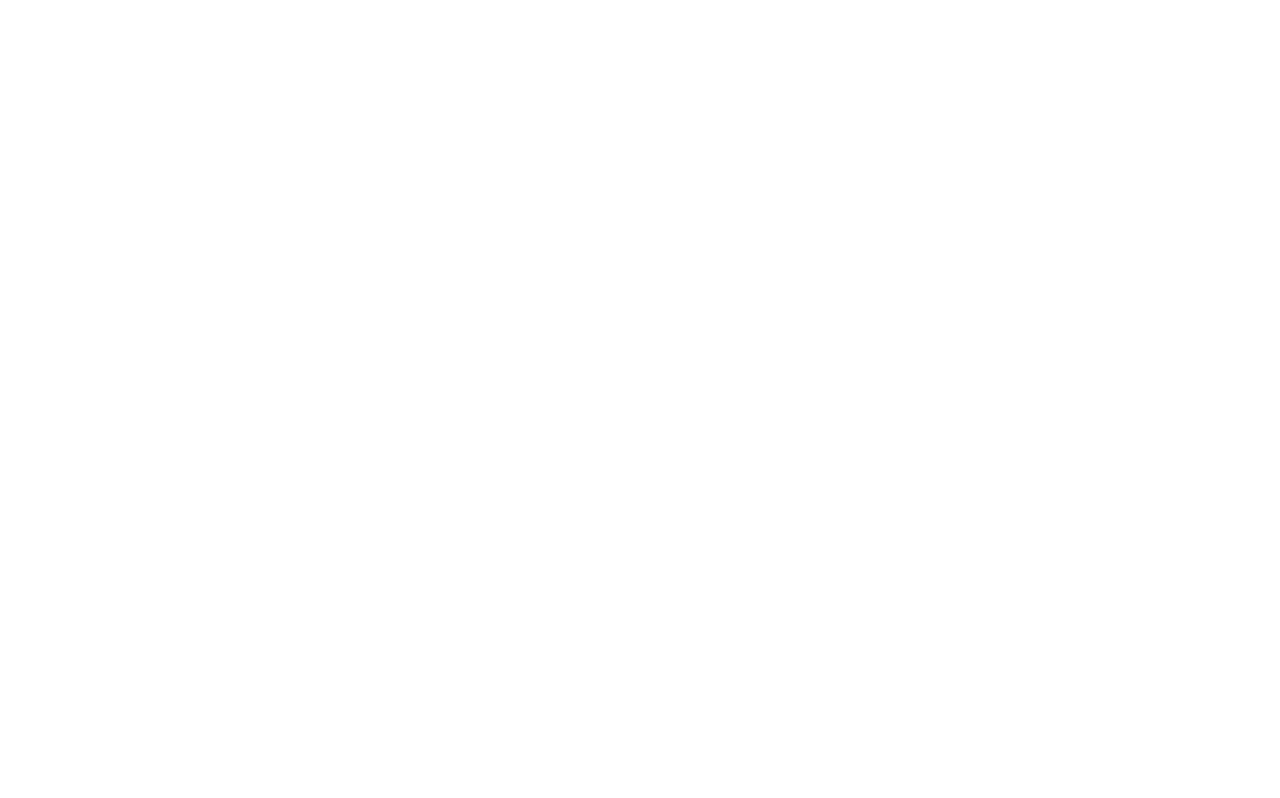
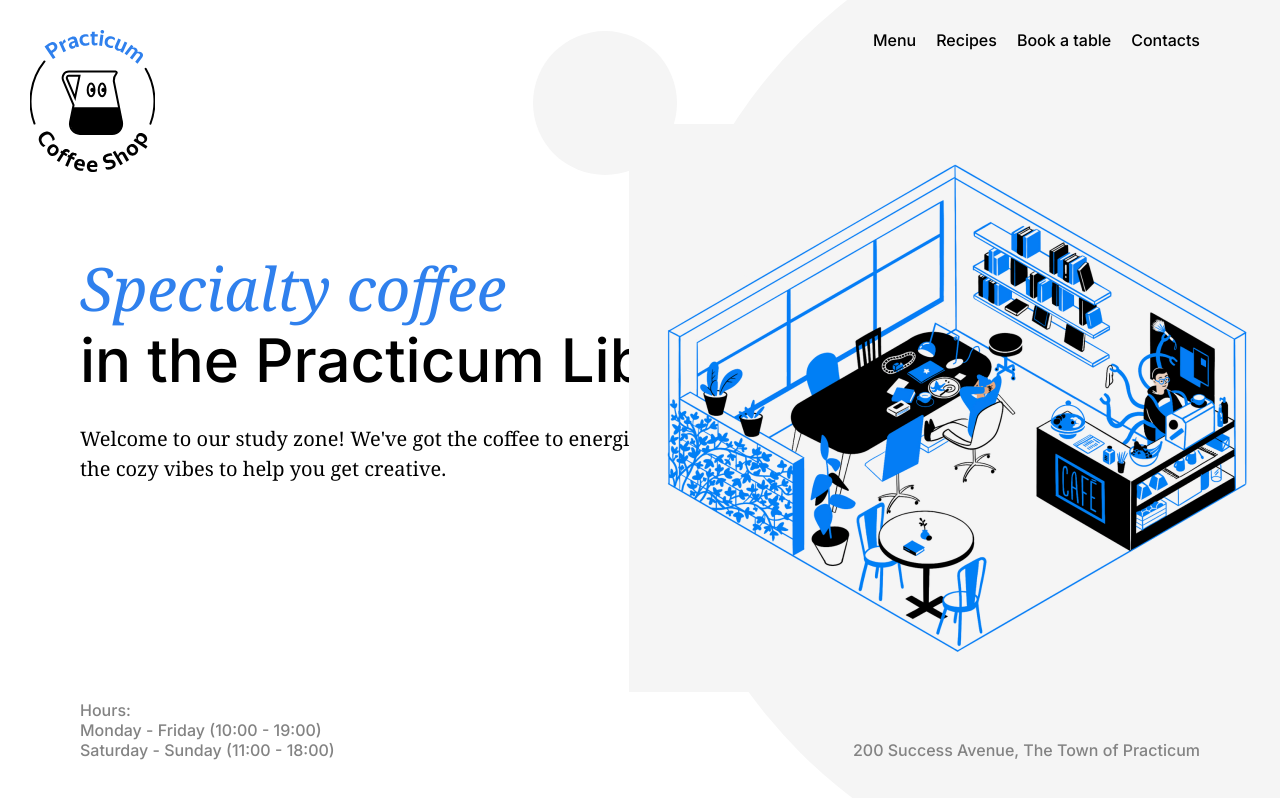
Before and after one commit to timothyqchan/se_project_coffeeshop, a plain HTML site: page index.html in a window 1280 px wide. Drawn offline with Linux system fonts and the light colour scheme.

Commit message:
Project 2 Stage 2 header

```diff
--- a/index.html
+++ b/index.html
@@ -22,11 +22,59 @@
   </head>
   <body>
     <div class="page">
-      <!-- <p>testing</p> -->
-      <header class="header"></header>
+      <header class="header">
+        <nav class="nav">
+          <img
+            class="logo"
+            src="./images/logo_coffee_shop.svg"
+            alt="practicum coffee shop logo"
+          />
+          <ul class="nav__links">
+            <li>
+              <a class="nav__link" href="#menu">Menu</a>
+            </li>
+            <li>
+              <a class="nav__link" href="#recipes">Recipes</a>
+            </li>
+            <li>
+              <a class="nav__link" href="#reservation">Book a table</a>
+            </li>
+            <li>
+              <a class="nav__link" href="#contacts">Contacts</a>
+            </li>
+          </ul>
+        </nav>
+        <h1 class="header__title">
+          <span class="header__span-accent">Specialty coffee</span>in the
+          Practicum Library
+        </h1>
+        <p class="header__description">
+          Welcome to our study zone! We've got the coffee to energize you and
+          the cozy vibes to help you get creative.
+        </p>
+        <img
+          class="header__image"
+          src="./images/inside_coffee_shop.png"
+          alt="practicum coffee shop"
+        />
+        <div class="header__footer">
+          <ul class="header__footer_list">
+            <li class="header__footer_list-item">Hours:</li>
+            <li class="header__footer_list-item">
+              Monday - Friday (10:00 - 19:00)
+            </li>
+            <li class="header__footer_list-item">
+              Saturday - Sunday (11:00 - 18:00)
+            </li>
+          </ul>
+          <p class="header__paragraph">
+            200 Success Avenue, The Town of Practicum
+          </p>
+        </div>
+      </header>
       <main class="content">
+        <section class="menu"></section>
         <section class="recipes"></section>
-        <section class="menu"></section>
         <section class="reservation"></section>
         <section class="about"></section>
       </main>
--- a/pages/index.css
+++ b/pages/index.css
@@ -5,4 +5,118 @@
   font-family: "Inter", "Arial", sans-serif;
   font-size: 16px;
   line-height: 20px;
+  min-block-size: 720px;
+  max-block-size: 800px;
 }
+
+/* Header */
+
+.header {
+  background-color: #fff;
+  background-image: url(../images/background_header.svg);
+  background-repeat: no-repeat;
+  background-size: cover;
+  height: 100vh;
+  min-height: 720px;
+  max-height: 800px;
+  padding: 30px 80px 0;
+  position: relative;
+  box-sizing: border-box;
+}
+
+.nav {
+}
+
+.logo {
+  position: absolute;
+  top: 30px;
+  left: 30px;
+  width: 125px;
+  height: 142px;
+}
+
+.nav__links {
+  display: flex;
+  list-style-type: none;
+  justify-content: end;
+  gap: 20px;
+  margin: 0;
+}
+
+.nav__link {
+  color: #000;
+  text-decoration: none;
+  font-family: "Inter", "Arial", sans-serif;
+  font-weight: 500;
+  font-size: 16px;
+  line-height: 20px;
+}
+
+.header__title {
+  max-width: 729px;
+  margin: 202px 0 0;
+  font-family: "Inter", "Arial", sans-serif;
+  font-weight: 500;
+  font-size: 60px;
+  line-height: 72px;
+}
+
+.header__span-accent {
+  display: block;
+  font-family: "Noto Serif", "Times New Roman", serif;
+  font-style: italic;
+  font-weight: normal;
+  font-size: 60px;
+  line-height: 72px;
+  color: #2f80ed;
+}
+
+.header__description {
+  max-width: 683px;
+  margin: 28px 0 0;
+  font-family: "Noto Serif";
+  /* font-weight: normal; */
+  font-size: 20px;
+  line-height: 30px;
+}
+
+.header__image {
+  position: absolute;
+  right: 5px;
+  top: 124px;
+  width: 646px;
+  height: 568px;
+}
+
+.header__footer {
+  position: absolute;
+  left: 0;
+  bottom: 40px;
+  width: 100%;
+  display: flex;
+  align-items: flex-end;
+  padding: 0 80px 0;
+  justify-content: space-between;
+  box-sizing: border-box;
+  font-family: "Inter", "Arial", sans-serif;
+  font-style: normal;
+  font-weight: 500;
+  font-size: 16px;
+  line-height: 20px;
+  color: #838383;
+}
+
+.header__footer_list {
+  padding: 0;
+  margin: 0;
+  list-style-type: none;
+}
+
+.header__footer_list-item {
+}
+
+.header__paragraph {
+  margin: 0;
+}
+
+/* Main Content */
```
Also changed, not shown: 2 other files.
